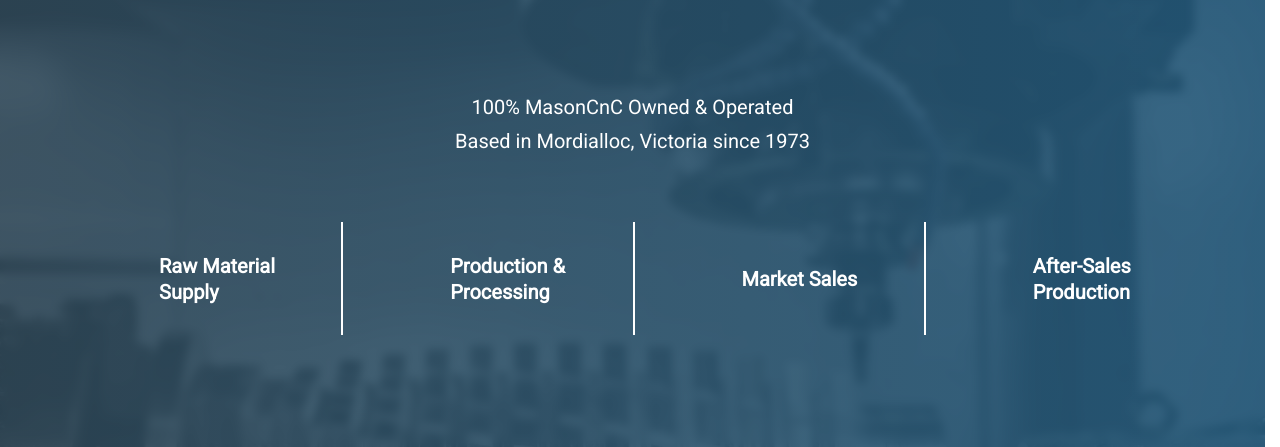
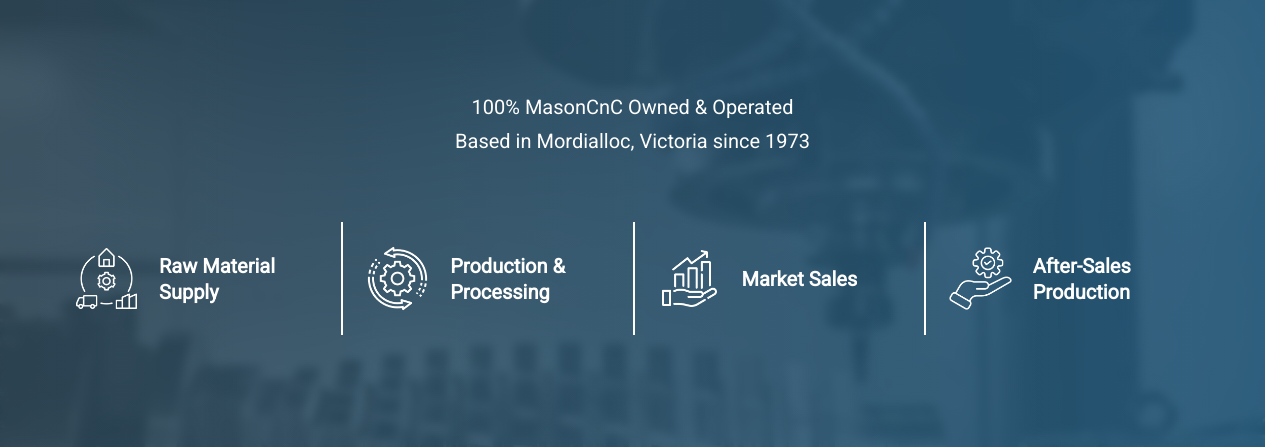
Before and after one commit to FridayNightHack/itproger.github.io, a website built with Vite: page index.html in a window 1280 px wide. Shown: the part 822-1269 px from the top of the page. Built offline with nearby package versions, Linux system fonts and the light colour scheme.

Commit message:
25.08.2025:+Enhanced the latest

```diff
--- a/index.html
+++ b/index.html
@@ -161,6 +161,6 @@
           </div>
         </section>
 
-        <script src="/src/animation.js"></script>
+        <script src="./src/animation.js"></script>
         </body>
 </html>
--- /dev/null
+++ b/src/animation.js
@@ -0,0 +1,21 @@
+const benefits = document.querySelectorAll('.benefits')[0];
+const startLine = document.getElementById('benefitsStart');
+
+window.addEventListener('scroll', () => {
+    if(document.documentElement.offsetHeight >= benefits.getBoundingClientRect().top + startLine.offsetTop + startLine.offsetHeight) {
+        const benefitsList = document.querySelectorAll('.benefits-list-item');
+
+        Array.from(benefitsList).forEach((item, index) => {
+            let icon = item.querySelectorAll('.benefits-list-icon');
+            let text = item.querySelectorAll(['.benefits-header', 'benefits-notice-title > output']);
+
+        Array.from(icon).forEach((iconItem) => {
+            iconItem.style.animation = `icon-scale 0.5s ease-in-out 0.${index}s forwards`;
+            })
+
+            Array.from(text).forEach((item) => {
+                item.style.animation = `from-right 0.5s ease-in-out 0.${index}s forwards`;
+            })
+        })
+    }
+})
--- a/styles/styles.css
+++ b/styles/styles.css
@@ -580,7 +580,11 @@
 }
 
 .benefits-title {
+  overflow: hidden
+}
 
+.benefits-header {
+   transform: translate(100%, 0);
 }
 
 .benefits-notice-title {
@@ -656,10 +660,10 @@
 }
 
 @media (min-width: 991px) {
-  .benefits-list-item:hover .benefits-list-icon {
-    transform: scale(1.15, 1.15);
-    opacity: 0.60;
-  }
+  /* .benefits-list-item:hover .benefits-list-icon {
+    transform: scale(1.15, 1.15) !important;
+    opacity: 0.60 !important;
+  } */
 
   .benefits-list-item:hover .benefits-notice-title {
     opacity: 1;
```
